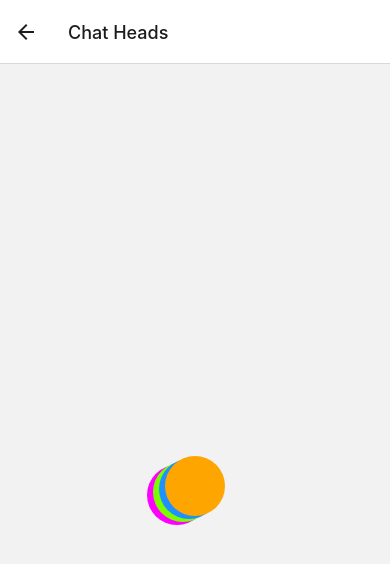
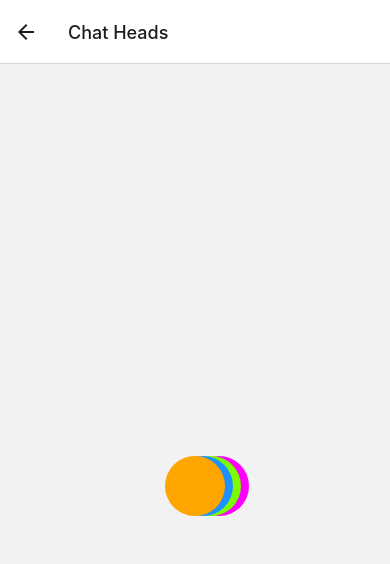
Before and after one commit to sumanthyedoti/awesome-react-native-app, a React Native app: screen /ChatHeads in a window 390 px wide. Shown: the top 564 px of the page. Built offline with nearby package versions, Linux system fonts and the light colour scheme.

Commit message:
GestureHandler/ChatHeads: Set screen aware offset

```diff
--- a/src/screens/gestures/ChatHeads.tsx
+++ b/src/screens/gestures/ChatHeads.tsx
@@ -10,6 +10,7 @@ import Animated, {
   useDerivedValue,
   useSharedValue,
   withSpring,
+  interpolate,
 } from 'react-native-reanimated'
 
 /*
@@ -20,7 +21,7 @@ NOTES:
 
 const SIZE = 60
 const HEADER_HEIGHT = 100
-const OFFSET = 6
+const OFFSET = 8
 
 const springOptions = {
   damping: 20,
@@ -33,11 +34,22 @@ interface AnimatedPosition {
   offset: number
 }
 const useFollowHead = ({x, y, offset = 0}: AnimatedPosition) => {
+  const {width: SCREEN_WIDTH, height: SCREEN_HEIGHT} = useWindowDimensions()
   const followX = useDerivedValue(() => {
+    if (x.value < SCREEN_WIDTH / 2) {
+      return withSpring(x.value + offset, springOptions)
+    }
     return withSpring(x.value - offset, springOptions)
   })
   const followY = useDerivedValue(() => {
-    return withSpring(y.value + offset / 2, springOptions)
+    return withSpring(
+      interpolate(
+        y.value,
+        [0, SCREEN_HEIGHT - SIZE],
+        [y.value + offset, y.value - offset],
+      ),
+      springOptions,
+    )
   })
 
   const rStyles = useAnimatedStyle(() => {
```
